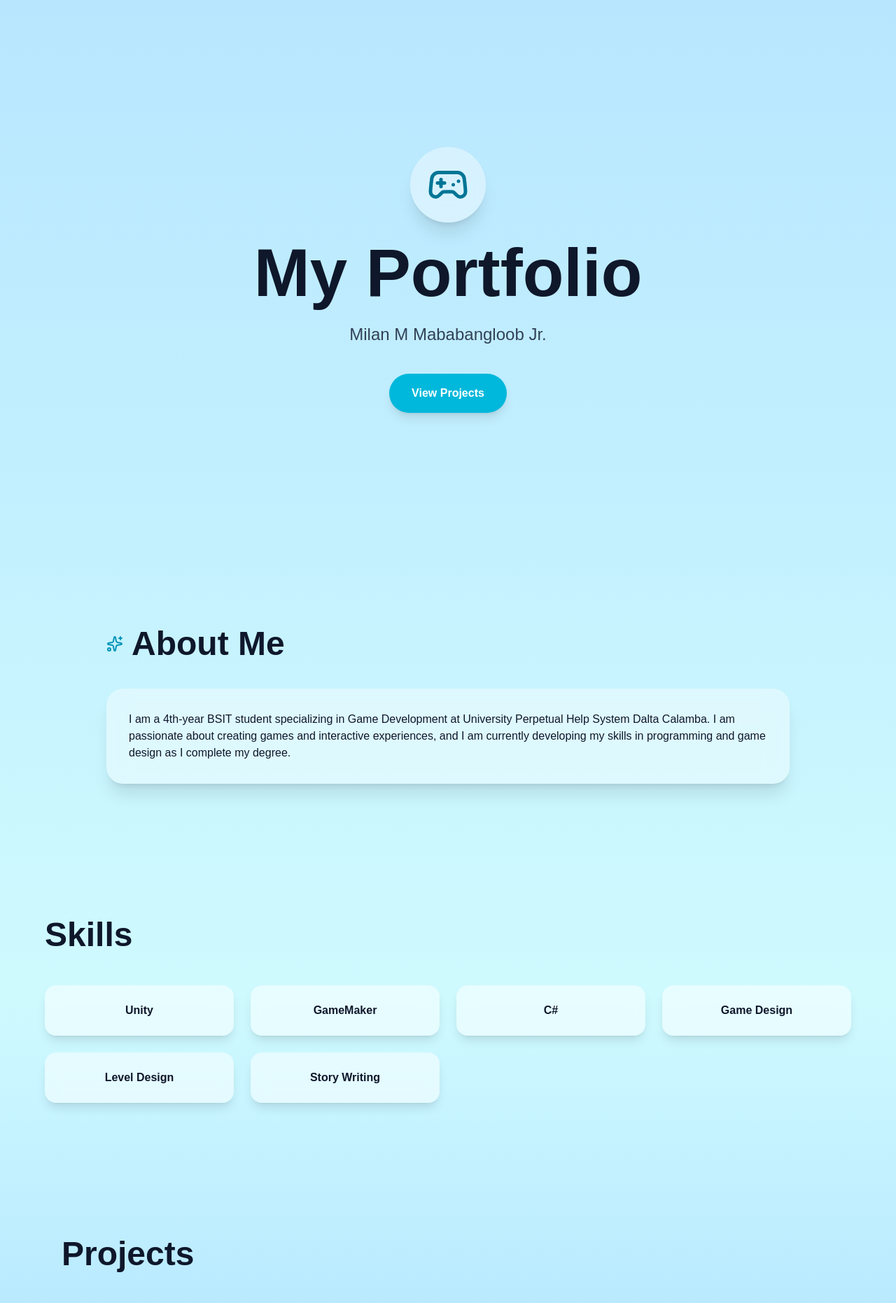
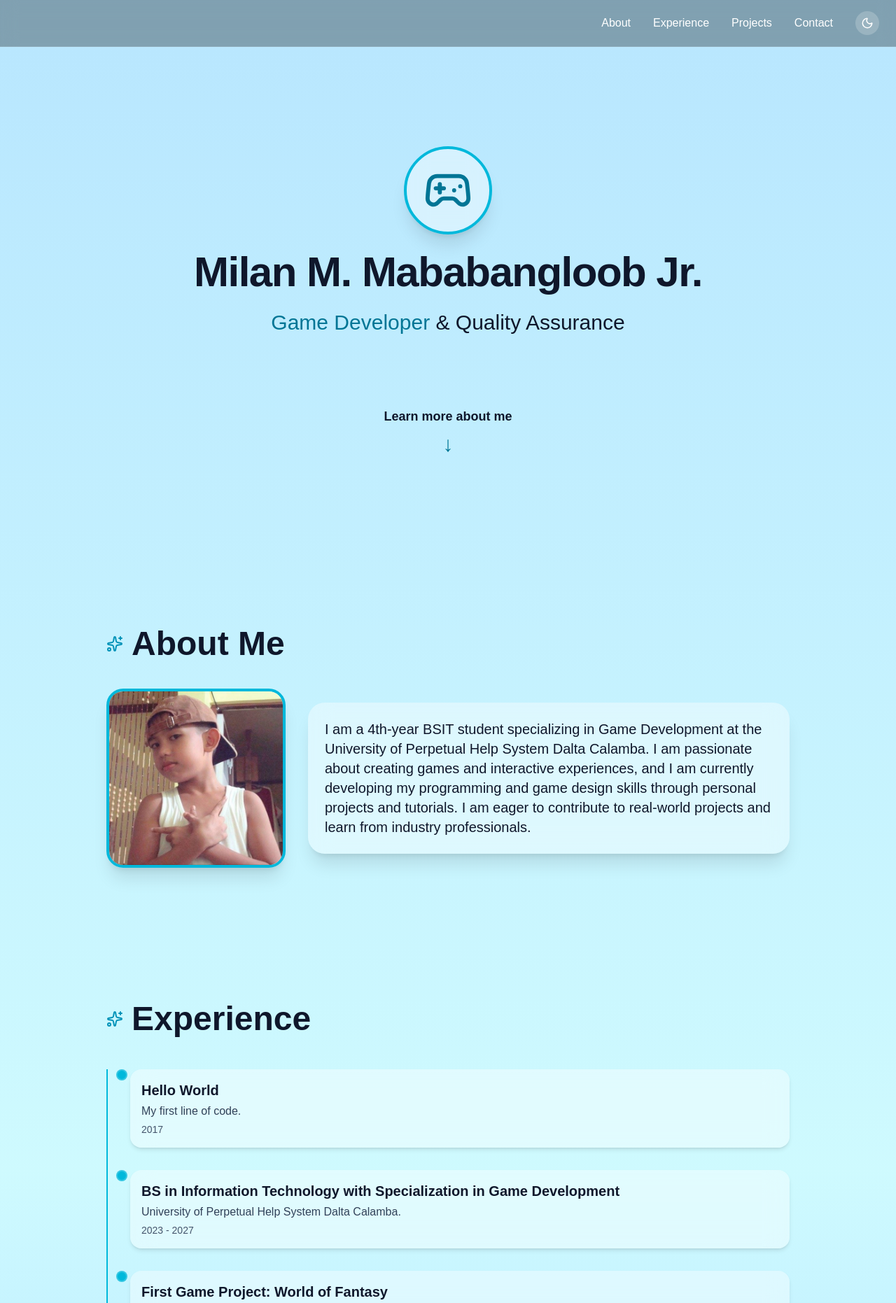
Before and after one commit to Michiro02/my-portfolio, a Next.js app: page / in a window 1280 px wide. Shown: the top 1862 px of the page at 70% size. Built offline with nearby package versions, Linux system fonts and the light colour scheme.

Commit message:
make ui good

```diff
--- a/app/page.tsx
+++ b/app/page.tsx
@@ -1,6 +1,6 @@
 "use client";
 
-import { useState } from "react";
+import { useState, useRef } from "react";
 
 import { motion } from "framer-motion";
 
@@ -8,6 +8,8 @@ import {
   Mail,
   Gamepad2,
   Sparkles,
+  Moon,
+  Sun,
 } from "lucide-react";
 
 import {
@@ -19,11 +21,52 @@ import {
 
 export default function Home() {
 const [selectedProject, setSelectedProject] = useState<any>(null);
+const [darkMode, setDarkMode] = useState(false);
+const aboutRef = useRef<HTMLElement>(null);
+
   return (
-    <main className="min-h-screen bg-gradient-to-b from-sky-200 via-cyan-100 to-blue-300 text-slate-900 overflow-hidden">
+    <main
+  className={`min-h-screen overflow-hidden transition-all duration-500 ${
+    darkMode
+      ? "bg-[#020617] text-white"
+      : "bg-gradient-to-b from-sky-200 via-cyan-100 to-blue-300 text-slate-900"
+  }`}
+>
+      {/* HEADER */}
+    <nav className="fixed top-0 left-0 w-full z-50 bg-black/30 backdrop-blur-md border-b border-white/10">
+
+      <div className="max-w-7xl mx-auto px-6 py-4 flex justify-end items-center gap-8 text-white font-medium">
+
+        <a href="#about" className="hover:text-cyan-300 transition">
+          About
+        </a>
+
+        <a href="#experience" className="hover:text-cyan-300 transition">
+          Experience
+        </a>
+
+        <a href="#projects" className="hover:text-cyan-300 transition">
+          Projects
+        </a>
+
+        <a href="#contact" className="hover:text-cyan-300 transition">
+          Contact
+        </a>
+
+        {/* DARK MODE BUTTON */}
+        <button
+          onClick={() => setDarkMode(!darkMode)}
+          className="bg-white/20 p-2 rounded-full hover:bg-white/30 transition"
+        >
+          {darkMode ? <Sun size={18} /> : <Moon size={18} />}
+        </button>
+
+      </div>
+
+    </nav>
 
      {/* HERO */}
-      <section className="min-h-screen flex items-center justify-center px-6 relative">
+    <section className="min-h-screen flex items-center justify-center px-6 pt-20 relative">
       <motion.div
         initial={{ opacity: 0, y: 50 }}
         animate={{ opacity: 1, y: 0 }}
@@ -31,31 +74,61 @@ const [selectedProject, setSelectedProject] = useState<any>(null);
         className="text-center"
       >
         <div className="flex justify-center mb-6">
-            <div className="bg-white/40 backdrop-blur-lg p-6 rounded-full shadow-xl">
-              <Gamepad2 size={60} className="text-cyan-700" />
-            </div>
+          <motion.div
+            whileHover={{ scale: 1.15, rotate: 10 }}
+            className={`backdrop-blur-lg p-6 rounded-full shadow-xl border-4 ${
+              darkMode ? "bg-white/10 border-cyan-400" : "bg-white/40 border-cyan-500"
+            }`}
+          >
+            <Gamepad2
+              size={70}
+              className={darkMode ? "text-cyan-400" : "text-cyan-700"}
+            />
+          </motion.div>
         </div>
 
-          <h1 className="text-6xl md:text-8xl font-black">
-            My Portfolio
+        <h1 className="text-5xl md:text-6xl font-extrabold tracking-tight">
+          Milan M. Mababangloob Jr.
         </h1>
 
-          <p className="mt-6 text-xl md:text-2xl text-slate-700">
-            Milan M Mababangloob Jr.
+        <p className={`mt-6 text-xl md:text-3xl font-medium transition-colors duration-500`}>
+          <span className={`${darkMode ? "text-cyan-400" : "text-cyan-700"}`}>
+            Game Developer
+          </span>{" "}
+          & <span className={`${darkMode ? "text-slate-200" : "text-slate-900"}`}>
+            Quality Assurance
+          </span>
         </p>
 
-          <motion.a
-            whileHover={{ scale: 1.1 }}
-            href="#projects"
-            className="inline-block mt-10 bg-cyan-500 hover:bg-cyan-400 transition px-8 py-4 rounded-full text-white font-bold shadow-lg"
+       {/* Scroll Prompt */}
+        <div className="mt-30 flex flex-col items-center gap-2 animate-bounce">
+          <motion.p
+            className={`font-bold text-lg transition-colors duration-500 cursor-pointer ${
+              darkMode ? "text-white" : "text-slate-900"
+            }`}
+            onClick={() => aboutRef.current?.scrollIntoView({ behavior: "smooth" })}
+            whileHover={{ color: darkMode ? "#22d3ee" : "#0ea5e9", scale: 1.05 }}
+            whileTap={{ scale: 0.95 }}
           >
-            View Projects
-          </motion.a>
+            Learn more about me
+          </motion.p>
+
+          <motion.div
+            className={`text-3xl transition-colors duration-500 cursor-pointer ${
+              darkMode ? "text-cyan-400" : "text-cyan-700"
+            }`}
+            onClick={() => aboutRef.current?.scrollIntoView({ behavior: "smooth" })}
+            whileHover={{ y: 8, scale: 1.2, color: darkMode ? "#22d3ee" : "#0ea5e9" }}
+            whileTap={{ scale: 0.95 }}
+          >
+            ↓
+          </motion.div>
+        </div>
       </motion.div>
     </section>
 
       {/* ABOUT */}
-      <section className="py-24 px-6 max-w-5xl mx-auto">
+    <section ref={aboutRef} id="about" className="py-24 px-6 max-w-5xl mx-auto">
       <motion.div
         initial={{ opacity: 0, y: 40 }}
         whileInView={{ opacity: 1, y: 0 }}
@@ -66,52 +139,83 @@ const [selectedProject, setSelectedProject] = useState<any>(null);
           About Me
         </h2>
 
-          <div className="bg-white/40 backdrop-blur-lg rounded-3xl p-8 shadow-xl">
-            I am a 4th-year BSIT student specializing in Game Development at University Perpetual Help System Dalta Calamba.
-            I am passionate about creating games and interactive experiences, and I am currently developing my skills
-            in programming and game design as I complete my degree.
+        <div className="flex flex-col md:flex-row items-center gap-8">
+          {/* Profile Image */}
+          <div className="flex-shrink-0">
+            <img
+              src="/projects/profile.jpg"
+              alt="Milan M. Mababangloob Jr."
+              className="w-48 h-48 md:w-64 md:h-64 object-cover rounded-3xl shadow-xl border-4 border-cyan-500"
+            />
+          </div>
 
+          {/* About Text */}
+          <div className={`backdrop-blur-lg rounded-3xl p-6 shadow-xl flex-1 ${darkMode ? "bg-white/10" : "bg-white/40"}`}>
+            <p className={`${darkMode ? "text-slate-200" : "text-slate-900"} text-lg md:text-xl`}>
+              I am a 4th-year BSIT student specializing in Game Development at the University of Perpetual Help System Dalta Calamba.
+              I am passionate about creating games and interactive experiences,
+              and I am currently developing my programming and game design skills through personal projects and tutorials.
+              I am eager to contribute to real-world projects and learn from industry professionals.
+            </p>
+          </div>
         </div>
       </motion.div>
     </section>
 
-      {/* SKILLS */}
-      <section className="py-24 px-6">
-        <div className="max-w-6xl mx-auto">
-          <h2 className="text-5xl font-black mb-12">
-            Skills
+    {/* Experience */}
+    <section id="experience" className="py-24 px-6 max-w-5xl mx-auto">
+      <h2 className="text-5xl font-black mb-12 flex items-center gap-3">
+        <Sparkles className="text-cyan-600" />
+        Experience
       </h2>
 
-          <div className="grid md:grid-cols-4 gap-6">
+      <div className="relative border-l-2 border-cyan-500 pl-8 space-y-8">
         {[
-              "Unity",
-              "GameMaker",
-              "C#",
-              "Game Design",
-              "Level Design",
-              "Story Writing",
-            ].map((skill) => (
-              <motion.div
-                whileHover={{ scale: 1.05 }}
-                key={skill}
-                className="bg-white/50 backdrop-blur-md rounded-2xl p-6 text-center font-bold shadow-lg"
-              >
-                {skill}
-              </motion.div>
+          { name: "Hello World",
+            info: "My first line of code.",
+            since: "2017" },
+
+          { name: "BS in Information Technology with Specialization in Game Development",
+            info: "University of Perpetual Help System Dalta Calamba.", since:"2023 - 2027"},
+
+          { name: "First Game Project: World of Fantasy",
+            info: "Created a 2D turn-based strategy RPG from scratch by following tutorials, customizing mechanics, and designing unique levels and characters.",
+            since:"2025"},
+
+          { name: "Second Game Project: Outbreak Extraction",
+            info: "Created a 3D third-person survival horror game from scratch, implementing AI zombies, gameplay systems, and interactive environments, while learning through tutorials.",
+            since: "2025"}
+
+        ].map((experience) => (
+          <div key={experience.name} className="relative">
+            {/* Circle */}
+            <div className="absolute -left-5 top-0 w-4 h-4 bg-cyan-500 rounded-full border-2 border-white/20"></div>
+
+            {/* Experience content */}
+            <div className={`backdrop-blur-lg p-4 rounded-2xl shadow-md ${darkMode ? "bg-white/10" : "bg-white/40"}`}>
+              <h3 className={`font-bold text-xl ${darkMode ? "text-white" : "text-slate-900"}`}>
+                {experience.name}
+              </h3>
+              <p className={`${darkMode ? "text-slate-300" : "text-slate-700"} mt-1`}>
+                {experience.info}
+              </p>
+              <p className={`${darkMode ? "text-slate-400" : "text-slate-600"} text-sm mt-1`}>
+                {experience.since}
+              </p>
+            </div>
+          </div>
         ))}
-          </div>
       </div>
     </section>
 
     {/* PROJECTS */}
     <section id="projects" className="py-24 px-6 max-w-6xl mx-auto">
-      <h2 className="text-5xl font-black mb-12">
+      <h2 className={`text-5xl font-black mb-12 ${darkMode ? "text-white" : "text-slate-900"}`}>
         Projects
       </h2>
 
-      {/* Project Data */}
-      {(() => {
-        const projects = [
+      <div className="grid md:grid-cols-3 gap-8">
+        {[
           {
             id: 1,
             title: "World of Fantasy",
@@ -121,10 +225,9 @@ const [selectedProject, setSelectedProject] = useState<any>(null);
             fulldesc: `
               World of Fantasy is a turn-based strategy game set in the city of Eldoria, which faces a looming threat as an ancient evil resurfaces. Players take control of five distinct adventurers, each with unique abilities, as they work together to defend their homeland.
 
-            This project is a fan-inspired work influenced by the Final Fantasy series. All sprites and background music used in this game are credited to Square Enix and are not original assets created by me.`,
-
-            details:
-            "Features: turn-based combat, magic system, pixel. Built using GameMaker.",
+              This project is a fan-inspired work influenced by the Final Fantasy series. All sprites and background music used in this game are credited to Square Enix and are not original assets created by me.
+            `,
+            details: "Features: turn-based combat, magic system, pixel. Built using GameMaker.",
           },
           {
             id: 2,
@@ -132,23 +235,19 @@ const [selectedProject, setSelectedProject] = useState<any>(null);
             image: "/projects/game2.png",
             video: "/projects/game2.mp4",
             desc: "3D Third person shooter is a fast-paced survival horror/action-adventure game set during a deadly zombie outbreak.",
-            fulldesc:
-            `Outbreak: Extraction is a fast-paced survival horror and action-adventure game set in the midst of a deadly zombie outbreak.
+            fulldesc: `
+              Outbreak: Extraction is a fast-paced survival horror and action-adventure game set in the midst of a deadly zombie outbreak.
               Players take on the role of a survivor tasked with rescuing trapped hostages and safely extracting them by locating an escape vehicle, all while navigating city streets overwhelmed by the infected.
 
-             The game is inspired by titles such as Resident Evil, Days Gone, and Left 4 Dead, combining intense combat, strategic decision-making, and high-pressure survival objectives.`,
-            details:
-            "Features: third-person, AI zombies, survival mechanics. Built using Unity.",
+              The game is inspired by titles such as Resident Evil, Days Gone, and Left 4 Dead, combining intense combat, strategic decision-making, and high-pressure survival objectives.
+            `,
+            details: "Features: third-person, AI zombies, survival mechanics. Built using Unity.",
           },
-        ];
-
-        return (
-          <div className="grid md:grid-cols-3 gap-8">
-            {projects.map((project) => (
+        ].map((project) => (
           <motion.div
             whileHover={{ y: -10 }}
             key={project.id}
-                className="bg-white/40 rounded-3xl overflow-hidden shadow-xl"
+            className={`rounded-3xl overflow-hidden shadow-xl ${darkMode ? "bg-white/10" : "bg-white/40"}`}
           >
             <img
               src={project.image}
@@ -157,30 +256,30 @@ const [selectedProject, setSelectedProject] = useState<any>(null);
             />
 
             <div className="p-6">
-                  <h3 className="text-2xl font-black mb-3">
+              <h3 className={`text-2xl font-black mb-3 ${darkMode ? "text-white" : "text-slate-900"}`}>
                 {project.title}
               </h3>
 
-                  <p className="text-slate-700 mb-6">
+              <p className={`mb-6 ${darkMode ? "text-slate-300" : "text-slate-700"}`}>
                 {project.desc}
               </p>
 
-                 <button onClick={() => setSelectedProject(project)}
-                  className="bg-cyan-500 hover:bg-cyan-400 transition px-5 py-3 rounded-xl text-white font-bold cursor-pointer">
+              <button
+                onClick={() => setSelectedProject(project)}
+                className="bg-cyan-500 hover:bg-cyan-400 transition px-5 py-3 rounded-xl text-white font-bold cursor-pointer"
+              >
                 View Details
               </button>
             </div>
           </motion.div>
         ))}
       </div>
-        );
-      })()}
     </section>
 
       {/* CONTACT */}
-      <section className="py-24 px-6">
+    <section id="contact" className="py-24 px-6">
       <div className="max-w-4xl mx-auto text-center">
-          <h2 className="text-5xl font-black mb-8">
+        <h2 className={`text-5xl font-black mb-8 ${darkMode ? "text-white" : "text-slate-900"}`}>
           Contact
         </h2>
 
@@ -189,7 +288,9 @@ const [selectedProject, setSelectedProject] = useState<any>(null);
           <a
             href="https://github.com/Michiro02"
             target="_blank"
-              className="bg-white/50 p-5 rounded-2xl shadow-lg hover:scale-110 transition"
+            className={`p-5 rounded-2xl shadow-lg hover:scale-110 transition ${
+              darkMode ? "bg-white/10 text-white" : "bg-white/50 text-slate-900"
+            }`}
           >
             <FaGithub size={32} />
           </a>
@@ -197,19 +298,27 @@ const [selectedProject, setSelectedProject] = useState<any>(null);
           <a
             href="https://www.facebook.com/"
             target="_blank"
-              className="bg-white/50 p-5 rounded-2xl shadow-lg hover:scale-110 transition"
+            className={`p-5 rounded-2xl shadow-lg hover:scale-110 transition ${
+              darkMode ? "bg-white/10 text-white" : "bg-white/50 text-slate-900"
+            }`}
           >
             <FaFacebook size={32} />
           </a>
 
           <a
             href="mailto:YOUR@email.com"
-              className="bg-white/50 p-5 rounded-2xl shadow-lg hover:scale-110 transition"
+            className={`p-5 rounded-2xl shadow-lg hover:scale-110 transition ${
+              darkMode ? "bg-white/10 text-white" : "bg-white/50 text-slate-900"
+            }`}
           >
             <Mail size={32} />
           </a>
 
-            <div className="bg-white/50 p-5 rounded-2xl shadow-lg flex items-center gap-3">
+          <div
+            className={`p-5 rounded-2xl shadow-lg flex items-center gap-3 ${
+              darkMode ? "bg-white/10 text-white" : "bg-white/50 text-slate-900"
+            }`}
+          >
             <FaDiscord size={32} />
             karino.shuka.
           </div>
@@ -225,7 +334,11 @@ const [selectedProject, setSelectedProject] = useState<any>(null);
           onClick={() => setSelectedProject(null)}
         >
           <div
-          className="bg-white rounded-3xl max-w-lg w-full p-6 relative shadow-2xl"
+            className={`rounded-3xl max-w-lg w-full p-6 relative shadow-2xl transition-all ${
+              darkMode
+                ? "bg-[#1e293b] text-white border border-white/20"
+                : "bg-white text-slate-900 border border-white/40"
+            }`}
             onClick={(e) => e.stopPropagation()}
           >
             {/* Close */}
@@ -255,21 +368,28 @@ const [selectedProject, setSelectedProject] = useState<any>(null);
             </h2>
 
             {/* SHORT DESC */}
-         <p className="text-slate-700 mb-4 whitespace-pre-line">
+            <p className={`${darkMode ? "text-slate-200" : "text-slate-700"} mb-4 whitespace-pre-line`}>
               {selectedProject.fulldesc}
             </p>
 
             {/* EXTRA DETAILS */}
-          <p className="text-slate-600 text-sm">
+            <p className={`${darkMode ? "text-slate-400" : "text-slate-600"} text-sm`}>
               {selectedProject.details}
             </p>
           </div>
         </div>
       )}
+      <hr></hr>
 
       {/* FOOTER */}
-      <footer className="py-10 text-center text-slate-700">
-        © 2026 Milan
+    <footer
+      className={`py-5 text-center transition-colors duration-500 ${
+        darkMode
+          ? "bg-[#020617] text-white border-t border-white/20"
+          : "bg-gradient-to-r from-sky-200 via-cyan-100 to-blue-300 text-slate-900 border-t border-slate-200"
+      }`}
+    >
+      © 2026 Milan M. Mababangloob Jr.
     </footer>
 
     </main>
```
Also changed, not shown: public/projects/profile.jpg (added). Lines whose indentation alone changed are shown as unchanged.
